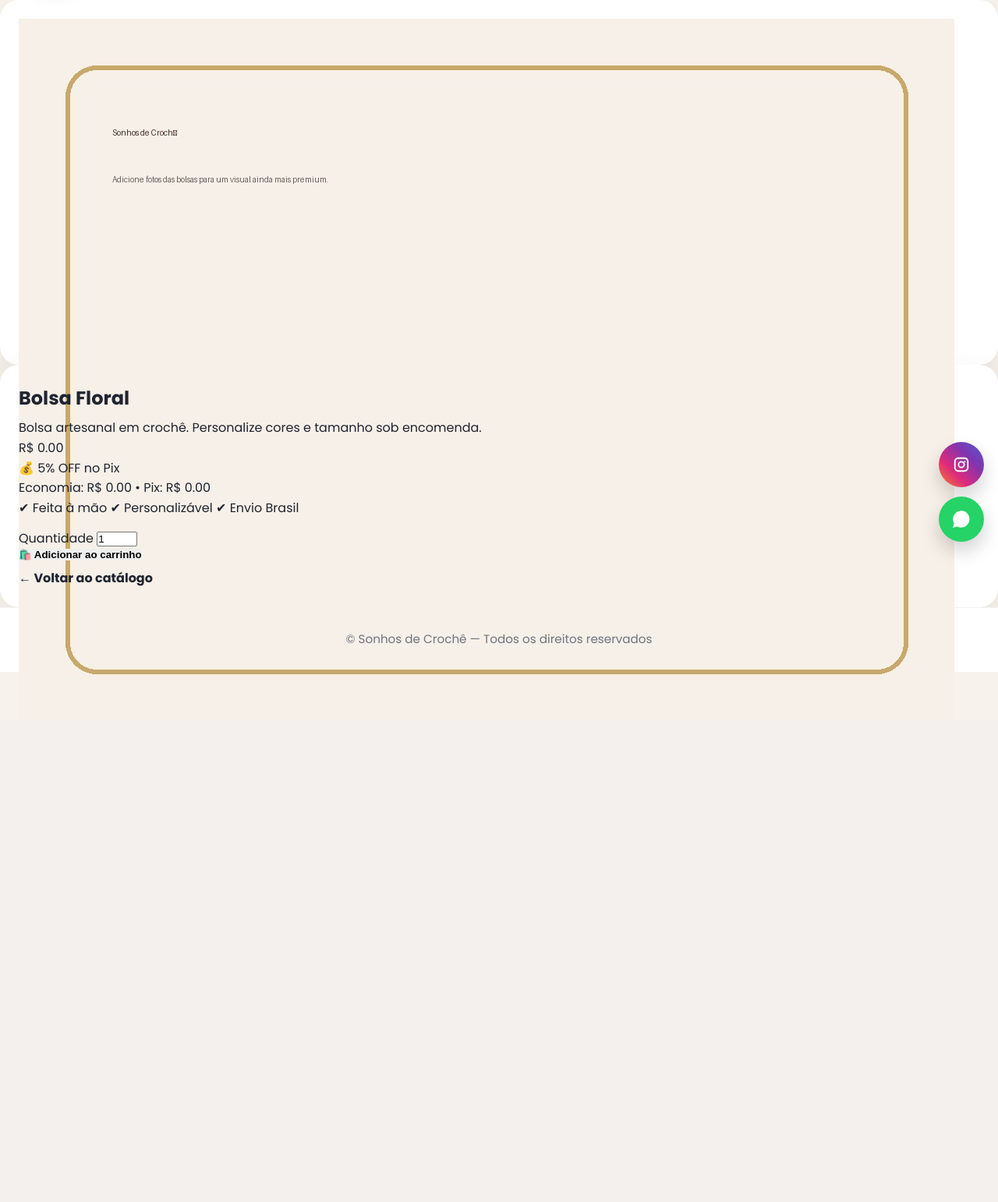
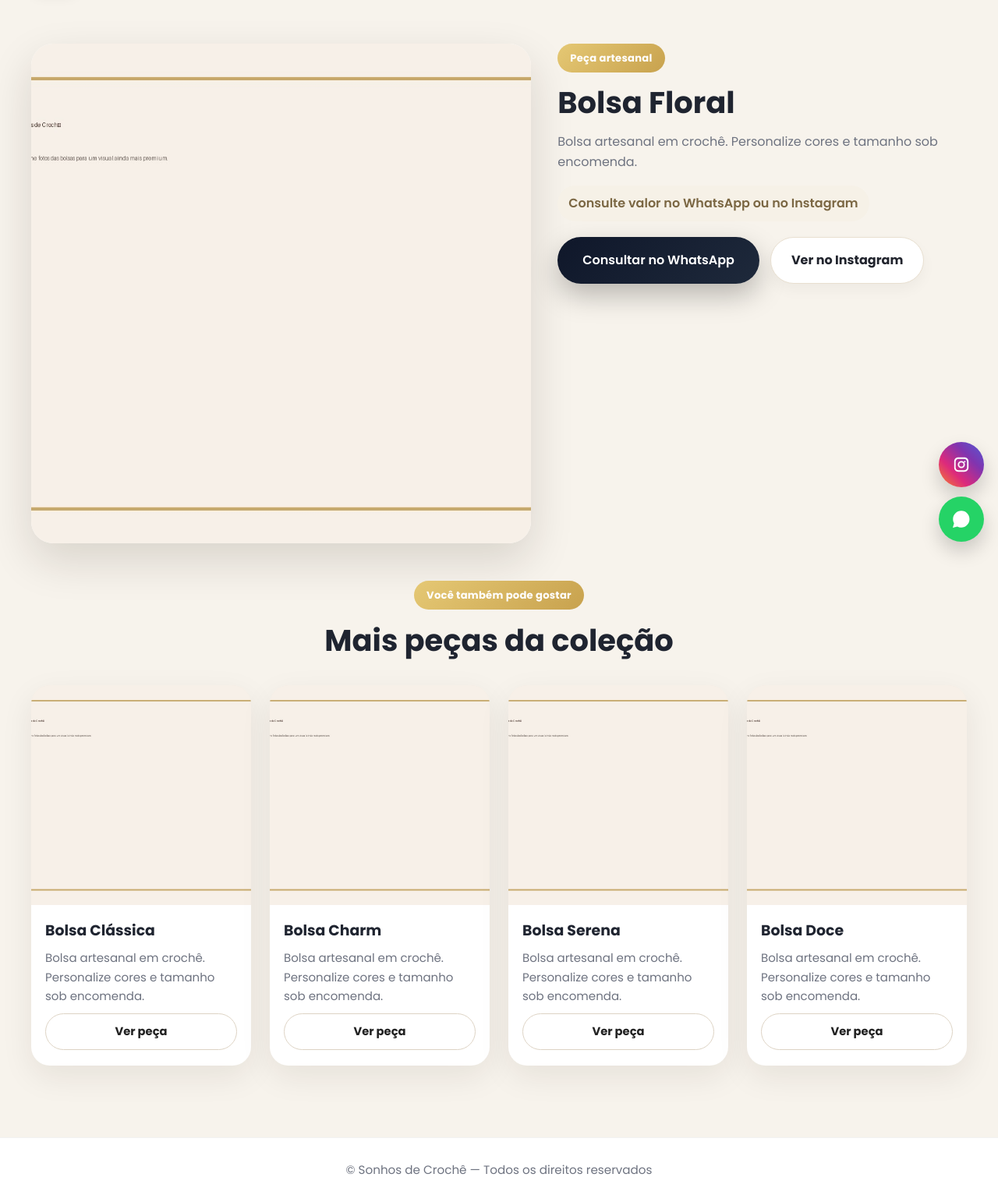
Before and after one commit to JoaoGois72/sonhos-de-croche-loja, a Flask app: page /produto/1 in a window 1280 px wide. Shown: the part 87-1629 px from the top of the page at 78% size. Before the commit the page ends 954 px from the top, so only its background shows below. Run offline with Flask 3, Linux system fonts and the light colour scheme; some libraries are stand-ins or nearby versions.

Commit message:
Versão PRO da loja com galeria e página premium

```diff
--- a/app.py
+++ b/app.py
@@ -22,8 +22,30 @@ class User(db.Model, UserMixin):
     password_hash = db.Column(db.String(255), nullable=False)
     created_at = db.Column(db.DateTime, nullable=False, default=datetime.utcnow)
 
+class Product(db.Model):
+    id = db.Column(db.Integer, primary_key=True)
+    name = db.Column(db.String(200), nullable=False)
+    description = db.Column(db.Text, default="")
+    image = db.Column(db.String(300), default="")
+    is_active = db.Column(db.Boolean, default=True)
+    created_at = db.Column(db.DateTime, default=datetime.utcnow)
+
+    images = db.relationship(
+        "ProductImage",
+        backref="product",
+        cascade="all, delete-orphan",
+        lazy=True
+    )
+
+
+class ProductImage(db.Model):
+    id = db.Column(db.Integer, primary_key=True)
+    product_id = db.Column(db.Integer, db.ForeignKey("product.id"), nullable=False)
+    image = db.Column(db.String(300), nullable=False)
+    created_at = db.Column(db.DateTime, default=datetime.utcnow)
+
+
 class CustomOrder(db.Model):
-
     id = db.Column(db.Integer, primary_key=True)
     name = db.Column(db.String(120), nullable=False)
     whatsapp = db.Column(db.String(50), nullable=False)
@@ -31,24 +53,6 @@ class CustomOrder(db.Model):
     description = db.Column(db.Text)
     status = db.Column(db.String(50), default="Nova")
     created_at = db.Column(db.DateTime, default=datetime.utcnow)
-class Product(db.Model):
-    id = db.Column(db.Integer, primary_key=True)
-    name = db.Column(db.String(120), nullable=False)
-    description = db.Column(db.Text, default="")
-    price = db.Column(db.Numeric(10, 2), nullable=False, default=0)
-    image_url = db.Column(db.Text, default="")  # legado (opcional)
-    is_active = db.Column(db.Boolean, default=True)
-    created_at = db.Column(db.DateTime, nullable=False, default=datetime.utcnow)
-
-    images = db.relationship("ProductImage", backref="product", cascade="all, delete-orphan", lazy=True)
-
-
-class ProductImage(db.Model):
-    id = db.Column(db.Integer, primary_key=True)
-    product_id = db.Column(db.Integer, db.ForeignKey("product.id"), nullable=False, index=True)
-    image_url = db.Column(db.Text, nullable=False)
-    created_at = db.Column(db.DateTime, nullable=False, default=datetime.utcnow)
-
 
 class Order(db.Model):
     id = db.Column(db.Integer, primary_key=True)
@@ -110,21 +114,30 @@ def create_app():
     app.config["WHATSAPP_NUMBER"] = os.getenv("WHATSAPP_NUMBER", "")  # ex: 5579999999999
     app.config["INSTAGRAM_URL"] = os.getenv("INSTAGRAM_URL", "")     # ex: https://instagram.com/...
     # --- UPLOAD ---
-    app.config["UPLOAD_FOLDER"] = os.path.join(app.root_path, "static", "img")
+    app.config["UPLOAD_FOLDER"] = os.path.join(app.root_path, "static", "img", "uploads")
     app.config["MAX_CONTENT_LENGTH"] = 12 * 1024 * 1024  # 12MB
 
     ALLOWED_EXTENSIONS = {"jpg", "jpeg", "png", "webp"}
+    os.makedirs(app.config["UPLOAD_FOLDER"], exist_ok=True)
 
-    def allowed_file(filename: str) -> bool:
+    def allowed_file(filename):
         return "." in filename and filename.rsplit(".", 1)[1].lower() in ALLOWED_EXTENSIONS
 
-    def save_upload(file_storage) -> str:
-        os.makedirs(app.config["UPLOAD_FOLDER"], exist_ok=True)
-        original = secure_filename(file_storage.filename or "")
-        ext = (original.rsplit(".", 1)[1].lower() if "." in original else "jpg")
-        unique = f"produto_{uuid.uuid4().hex[:12]}.{ext}"
-        file_storage.save(os.path.join(app.config["UPLOAD_FOLDER"], unique))
-        return f"/static/img/{unique}"
+
+    def save_image(file_storage):
+        if not file_storage or not file_storage.filename:
+            return ""
+
+        if not allowed_file(file_storage.filename):
+            return ""
+
+        original = secure_filename(file_storage.filename)
+        ext = original.rsplit(".", 1)[1].lower()
+        filename = f"{uuid.uuid4().hex}.{ext}"
+        path = os.path.join(app.config["UPLOAD_FOLDER"], filename)
+        file_storage.save(path)
+
+        return filename
 
     # --- INIT EXTENSIONS ---
     db.init_app(app)
@@ -204,8 +217,7 @@ def create_app():
                 db.session.add(Product(
                     name=n,
                     description="Bolsa artesanal em crochê. Personalize cores e tamanho sob encomenda.",
-                    price=Decimal("0.00"),
-                    image_url="",
+                    image="",
                     is_active=True,
                     created_at=datetime.utcnow(),
                 ))
@@ -230,14 +242,6 @@ def create_app():
         else:
             products = Product.query.filter_by(is_active=True).order_by(Product.created_at.desc()).all()
         return render_template("index.html", products=products, q=q)
-
-    @app.route("/produto/<int:product_id>")
-    def product_detail(product_id):
-        product = Product.query.get_or_404(product_id)
-        if not product.is_active:
-            abort(404)
-        images = ProductImage.query.filter_by(product_id=product.id).order_by(ProductImage.created_at.asc()).all()
-        return render_template("product.html", product=product, images=images)
 
     @app.route("/carrinho")
     def cart_view():
@@ -479,75 +483,94 @@ def create_app():
         products = Product.query.order_by(Product.created_at.desc()).all()
         return render_template("admin_products.html", products=products)
 
+    @app.route("/produto/<int:product_id>")
+    def product_detail(product_id):
+        product = Product.query.get_or_404(product_id)
+
+        if not product.is_active:
+            abort(404)
+
+        related_products = (
+            Product.query
+            .filter(Product.id != product.id, Product.is_active.is_(True))
+            .order_by(Product.created_at.desc())
+            .limit(4)
+            .all()
+        )
+
+        return render_template(
+            "product_detail.html",
+            product=product,
+            related_products=related_products
+        )
+
     @app.get("/admin/produtos/novo")
     @login_required
     def admin_products_new():
         return render_template("admin_product_form.html", product=None)
 
-    @app.post("/admin/produtos/novo")
+    @app.route("/admin/produtos/novo", methods=["GET", "POST"])
     @login_required
-    def admin_products_new_post(product_id):
+    def admin_product_new():
+        if request.method == "POST":
+            name = (request.form.get("name") or "").strip()
+            description = (request.form.get("description") or "").strip()
+            is_active = True if request.form.get("is_active") == "on" else False
+
+            if not name:
+                flash("Informe o nome do produto.", "danger")
+                return redirect(url_for("admin_product_new"))
+
+            main_file = request.files.get("image")
+            main_image = save_image(main_file)
+
+            product = Product(
+                name=name,
+                description=description,
+                image=main_image,
+                is_active=is_active
+            )
+
+            db.session.add(product)
+            db.session.flush()
+
+            gallery_files = request.files.getlist("gallery_images")
+            for f in gallery_files:
+                filename = save_image(f)
+                if filename:
+                    db.session.add(ProductImage(product_id=product.id, image=filename))
+
+            db.session.commit()
+            flash("Produto criado com sucesso.", "success")
+            return redirect(url_for("admin_products"))
+
+        return render_template("admin_product_form.html", product=None)
+
+    @app.route("/admin/produtos/<int:product_id>/editar", methods=["GET", "POST"])
+    @login_required
+    def admin_product_edit(product_id):
         product = Product.query.get_or_404(product_id)
-        name = (request.form.get("name") or "").strip()
-        description = (request.form.get("description") or "").strip()
-        #price_raw = (request.form.get("price") or "").strip()
 
-        # aceita:
-        # 120
-        # 120.00
-        # 120,00
-        # 1.200,50
-        #price_raw = price_raw.replace(" ", "")
+        if request.method == "POST":
+            product.name = (request.form.get("name") or "").strip()
+            product.description = (request.form.get("description") or "").strip()
+            product.is_active = True if request.form.get("is_active") == "on" else False
 
-        #if "," in price_raw and "." in price_raw:
-            # formato brasileiro 1.200,50
-           # price_raw = price_raw.replace(".", "").replace(",", ".")
-       # elif "," in price_raw:
-            # formato 120,00
-           # price_raw = price_raw.replace(",", ".")
+            main_file = request.files.get("image")
+            new_main = save_image(main_file)
+            if new_main:
+                product.image = new_main
 
-        #try:
-            #product.price = Decimal(price_raw).quantize(Decimal("0.01"))
-        #except:
-            #flash("Preço inválido.", "danger")
-           # return redirect(url_for("admin_products_edit", product_id=product_id))
+            gallery_files = request.files.getlist("gallery_images")
+            for f in gallery_files:
+                filename = save_image(f)
+                if filename:
+                    db.session.add(ProductImage(product_id=product.id, image=filename))
 
-        image_url = (request.form.get("image_url") or "").strip()
-        is_active = True if request.form.get("is_active") == "on" else False
+            db.session.commit()
+            flash("Produto atualizado com sucesso.", "success")
+            return redirect(url_for("admin_product_edit", product_id=product.id))
 
-       # try:
-           # price_d = Decimal(price_raw).quantize(Decimal("0.01"))
-        #except Exception:
-           # flash("Preço inválido.", "danger")
-           # return redirect(url_for("admin_products_new"))
-
-        if not name:
-            flash("Informe o nome.", "danger")
-            return redirect(url_for("admin_products_new"))
-
-        p = Product(name=name, description=description, image_url=image_url, is_active=is_active)
-        db.session.add(p)
-        db.session.flush()
-
-        # Upload múltiplas fotos
-        files = request.files.getlist("image_files")
-        for f in files:
-            if not f or not getattr(f, "filename", ""):
-                continue
-            if not allowed_file(f.filename):
-                flash("Alguma foto foi ignorada (extensão não permitida). Use JPG/PNG/WEBP.", "warning")
-                continue
-            url = save_upload(f)
-            db.session.add(ProductImage(product_id=p.id, image_url=url))
-
-        db.session.commit()
-        flash("Produto criado ✅", "success")
-        return redirect(url_for("admin_products"))
-
-    @app.get("/admin/produtos/<int:product_id>/editar")
-    @login_required
-    def admin_products_edit(product_id):
-        product = Product.query.get_or_404(product_id)
         return render_template("admin_product_form.html", product=product)
 
     @app.route("/admin/encomendas")
@@ -632,25 +655,23 @@ def create_app():
         return redirect(url_for("admin_products_edit", product_id=product.id))
 
 
-    @app.post("/admin/produtos/imagem/<int:image_id>/excluir")
+    @app.route("/admin/produtos/imagem/<int:image_id>/excluir", methods=["POST"])
     @login_required
     def admin_product_image_delete(image_id):
-        img = ProductImage.query.get_or_404(image_id)
-        # remove file from disk if local static file
+        image = ProductImage.query.get_or_404(image_id)
+        product_id = image.product_id
+
         try:
-            if img.image_url.startswith("/static/"):
-                rel = img.image_url.lstrip("/")
-                fp = os.path.join(app.root_path, rel)
-                if os.path.exists(fp):
-                    os.remove(fp)
+            file_path = os.path.join(app.config["UPLOAD_FOLDER"], image.image)
+            if os.path.exists(file_path):
+                os.remove(file_path)
         except Exception:
             pass
 
-        product_id = img.product_id
-        db.session.delete(img)
+        db.session.delete(image)
         db.session.commit()
-        flash("Foto removida ✅", "success")
-        return redirect(url_for("admin_products_edit", product_id=product_id))
+        flash("Imagem removida.", "success")
+        return redirect(url_for("admin_product_edit", product_id=product_id))
 
     @app.post("/admin/produtos/<int:product_id>/excluir")
     @login_required
--- a/static/css/premium.css
+++ b/static/css/premium.css
@@ -815,3 +815,168 @@ width:100%;
 }
 
 }
+
+/* ADMIN PRODUCT FORM */
+.admin-product-form{
+  display:flex;
+  flex-direction:column;
+  gap:18px;
+}
+
+.admin-form-group{
+  display:flex;
+  flex-direction:column;
+  gap:8px;
+}
+
+.admin-form-group label{
+  font-weight:600;
+  color:#3a3a3a;
+}
+
+.admin-form-group input,
+.admin-form-group textarea{
+  padding:14px 16px;
+  border:1px solid #ddd8cc;
+  border-radius:14px;
+  font:inherit;
+  background:#fff;
+}
+
+.admin-form-check{
+  display:flex;
+  align-items:center;
+  gap:10px;
+}
+
+.admin-preview-block,
+.admin-gallery-block{
+  margin-top:8px;
+}
+
+.admin-preview-image{
+  width:180px;
+  border-radius:16px;
+  margin-top:12px;
+  box-shadow:var(--shadow);
+}
+
+.admin-gallery-grid{
+  display:grid;
+  grid-template-columns:repeat(4,1fr);
+  gap:16px;
+  margin-top:14px;
+}
+
+.admin-gallery-card{
+  background:#fff;
+  border-radius:18px;
+  box-shadow:var(--shadow);
+  padding:10px;
+}
+
+.admin-gallery-card img{
+  width:100%;
+  aspect-ratio:1/1;
+  object-fit:cover;
+  border-radius:12px;
+  margin-bottom:10px;
+}
+
+/* PRODUCT DETAIL */
+.product-page{
+  padding:56px 0 22px;
+}
+
+.product-page-grid{
+  display:grid;
+  grid-template-columns:1.1fr .9fr;
+  gap:34px;
+  align-items:start;
+}
+
+.product-main-image{
+  background:#fff;
+  border-radius:28px;
+  overflow:hidden;
+  box-shadow:var(--shadow-hover);
+}
+
+.product-main-image img{
+  width:100%;
+  aspect-ratio:1 / 1;
+  object-fit:cover;
+}
+
+.product-thumb-grid{
+  display:grid;
+  grid-template-columns:repeat(4,1fr);
+  gap:14px;
+  margin-top:16px;
+}
+
+.product-thumb-grid img{
+  width:100%;
+  aspect-ratio:1 / 1;
+  object-fit:cover;
+  border-radius:16px;
+  box-shadow:var(--shadow);
+}
+
+.product-content h1{
+  font-size:clamp(2rem, 3vw, 3rem);
+  line-height:1.1;
+  margin-bottom:16px;
+}
+
+.product-detail-desc{
+  color:var(--muted);
+  font-size:1rem;
+  margin-bottom:18px;
+}
+
+.product-detail-note{
+  display:inline-block;
+  padding:10px 14px;
+  border-radius:999px;
+  background:#f6f1e7;
+  color:#7b6743;
+  font-weight:600;
+  margin-bottom:20px;
+}
+
+.product-detail-actions{
+  display:flex;
+  gap:14px;
+  flex-wrap:wrap;
+}
+
+.related-products{
+  padding-top:26px;
+  padding-bottom:92px;
+}
+
+@media (max-width: 1100px){
+  .admin-gallery-grid{
+    grid-template-columns:repeat(2,1fr);
+  }
+
+  .product-page-grid{
+    grid-template-columns:1fr;
+  }
+}
+
+@media (max-width: 820px){
+  .admin-gallery-grid,
+  .product-thumb-grid{
+    grid-template-columns:1fr 1fr;
+  }
+
+  .product-detail-actions{
+    flex-direction:column;
+  }
+
+  .product-detail-actions .btn{
+    width:100%;
+  }
+}
--- /dev/null
+++ b/templates/product_detail.html
@@ -0,0 +1,91 @@
+{% extends "base.html" %}
+{% block content %}
+
+<section class="product-page">
+  <div class="container product-page-grid">
+
+    <div class="product-gallery">
+      <div class="product-main-image">
+        {% if product.image %}
+          <img src="{{ url_for('static', filename='uploads/' + product.image) }}" alt="{{ product.name }}">
+        {% else %}
+          <img src="{{ url_for('static', filename='img/placeholder.jpg') }}" alt="{{ product.name }}">
+        {% endif %}
+      </div>
+
+      {% if product.images %}
+      <div class="product-thumb-grid">
+        {% for img in product.images %}
+        <img src="{{ url_for('static', filename='uploads/' + img.image) }}" alt="{{ product.name }}">
+        {% endfor %}
+      </div>
+      {% endif %}
+    </div>
+
+    <div class="product-content">
+      <span class="eyebrow">Peça artesanal</span>
+      <h1>{{ product.name }}</h1>
+
+      <p class="product-detail-desc">
+        {{ product.description }}
+      </p>
+
+      <div class="product-detail-note">
+        Consulte valor no WhatsApp ou no Instagram
+      </div>
+
+      <div class="product-detail-actions">
+        <a href="https://wa.me/5579996897122?text=Olá, tenho interesse na peça {{ product.name }}"
+           target="_blank"
+           class="btn btn-dark">
+          Consultar no WhatsApp
+        </a>
+
+        <a href="https://instagram.com/sonhosdecroche_byevanice"
+           target="_blank"
+           class="btn btn-light">
+          Ver no Instagram
+        </a>
+      </div>
+    </div>
+
+  </div>
+</section>
+
+<section class="related-products">
+  <div class="container">
+    <div class="section-head">
+      <span class="eyebrow">Você também pode gostar</span>
+      <h2>Mais peças da coleção</h2>
+    </div>
+
+    <div class="products-v3-grid">
+      {% for p in related_products %}
+      <article class="product-v3-card">
+        <a href="{{ url_for('product_detail', product_id=p.id) }}" class="product-v3-image">
+          {% if p.image %}
+            <img src="{{ url_for('static', filename='uploads/' + p.image) }}" alt="{{ p.name }}">
+          {% else %}
+            <img src="{{ url_for('static', filename='img/placeholder.jpg') }}" alt="{{ p.name }}">
+          {% endif %}
+        </a>
+
+        <div class="product-v3-body">
+          <h3>{{ p.name }}</h3>
+          <p class="product-v3-desc">
+            {{ (p.description[:90] ~ '...') if p.description and p.description|length > 90 else p.description }}
+          </p>
+
+          <div class="product-v3-actions">
+            <a href="{{ url_for('product_detail', product_id=p.id) }}" class="btn btn-outline btn-small">
+              Ver peça
+            </a>
+          </div>
+        </div>
+      </article>
+      {% endfor %}
+    </div>
+  </div>
+</section>
+
+{% endblock %}
```
Also changed, not shown: templates/admin_product_form.html (+47 -50 lines), instance/sonhos.db, sonhos.db (deleted).
